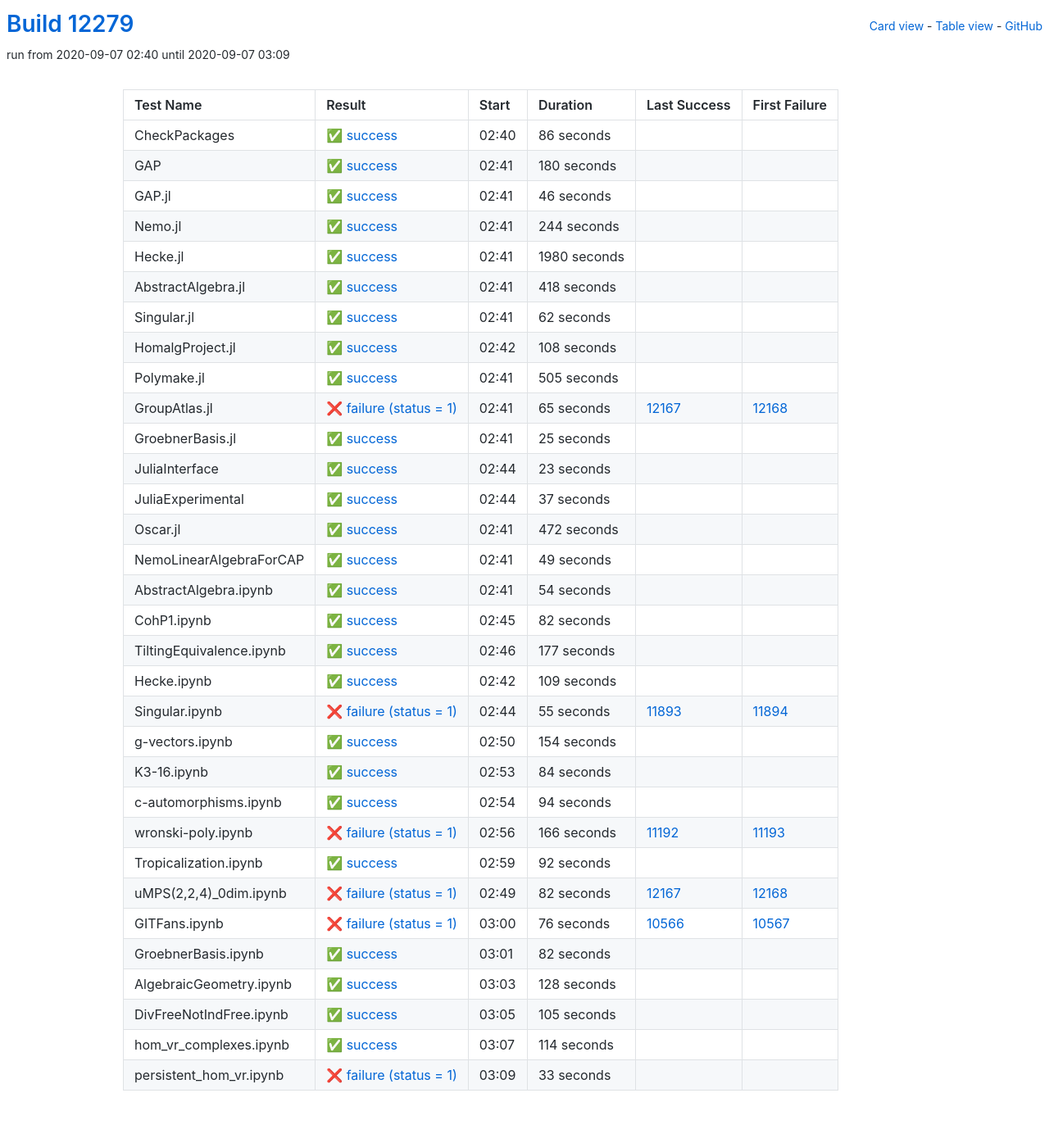
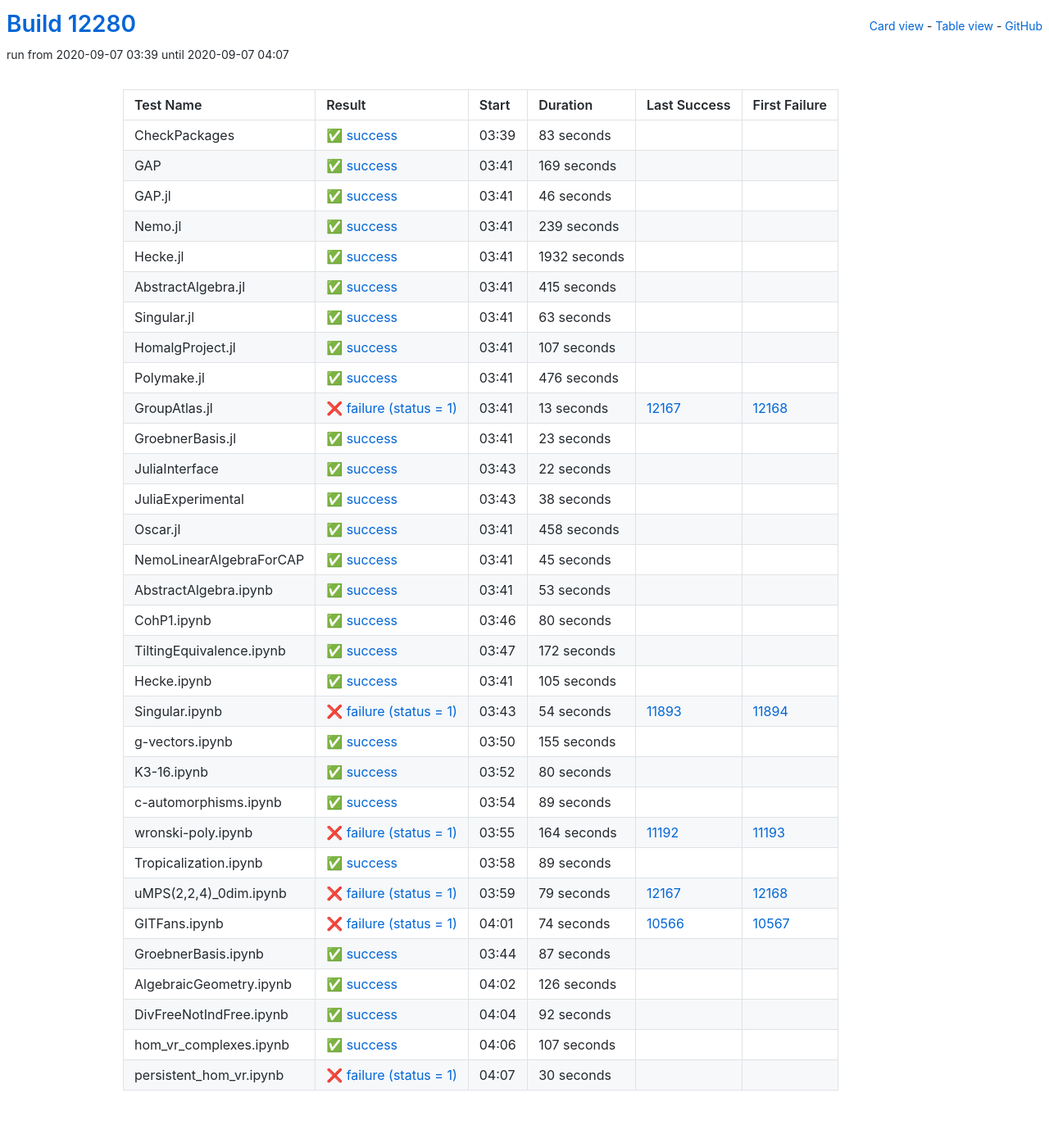
Before and after one commit to oscar-system/oscar-ci-status, a Jekyll site: the page built from table.html, in a window 1280 px wide. Shown: the whole page at 82% size. Built offline with Jekyll 4.4.1, drawn with Linux system fonts in a browser that asks for light colours.

Commit message:
Build #12280

```diff
--- a/_data/ci.yml
+++ b/_data/ci.yml
@@ -1,6 +1,6 @@
 ---
-build: 12279
-build_url: https://oscarci.mathematik.uni-kl.de/job/oscar/12279/
+build: 12280
+build_url: https://oscarci.mathematik.uni-kl.de/job/oscar/12280/
 job: oscar
 organization: oscar-system
 repo: oscar-ci-status
@@ -8,32 +8,32 @@
 tests:
 - name: CheckPackages
   id: checkpackages
-  log: https://oscarci.mathematik.uni-kl.de/job/oscar/12279/artifact/logs/build-12279/CheckPackages.log
-  start: 2020-09-07 02:40
+  log: https://oscarci.mathematik.uni-kl.de/job/oscar/12280/artifact/logs/build-12280/CheckPackages.log
+  start: 2020-09-07 03:39
   success: true
   exitcode: 0
   status: success
-  duration: 86
+  duration: 83
   last_success: false
   last_success_url:
   first_failure: false
   first_failure_url:
 - name: GAP
   id: gap
-  log: https://oscarci.mathematik.uni-kl.de/job/oscar/12279/artifact/logs/build-12279/GAP.log
-  start: 2020-09-07 02:41
+  log: https://oscarci.mathematik.uni-kl.de/job/oscar/12280/artifact/logs/build-12280/GAP.log
+  start: 2020-09-07 03:41
   success: true
   exitcode: 0
   status: success
-  duration: 180
+  duration: 169
   last_success: false
   last_success_url:
   first_failure: false
   first_failure_url:
 - name: GAP.jl
   id: gap-jl
-  log: https://oscarci.mathematik.uni-kl.de/job/oscar/12279/artifact/logs/build-12279/GAP.jl.log
-  start: 2020-09-07 02:41
+  log: https://oscarci.mathematik.uni-kl.de/job/oscar/12280/artifact/logs/build-12280/GAP.jl.log
+  start: 2020-09-07 03:41
   success: true
   exitcode: 0
   status: success
@@ -44,104 +44,92 @@
   first_failure_url:
 - name: Nemo.jl
   id: nemo-jl
-  log: https://oscarci.mathematik.uni-kl.de/job/oscar/12279/artifact/logs/build-12279/Nemo.jl.log
-  start: 2020-09-07 02:41
+  log: https://oscarci.mathematik.uni-kl.de/job/oscar/12280/artifact/logs/build-12280/Nemo.jl.log
+  start: 2020-09-07 03:41
   success: true
   exitcode: 0
   status: success
-  duration: 244
+  duration: 239
   last_success: false
   last_success_url:
   first_failure: false
   first_failure_url:
 - name: Hecke.jl
   id: hecke-jl
-  log: https://oscarci.mathematik.uni-kl.de/job/oscar/12279/artifact/logs/build-12279/Hecke.jl.log
-  start: 2020-09-07 02:41
+  log: https://oscarci.mathematik.uni-kl.de/job/oscar/12280/artifact/logs/build-12280/Hecke.jl.log
+  start: 2020-09-07 03:41
   success: true
   exitcode: 0
   status: success
-  duration: 1980
+  duration: 1932
   last_success: false
   last_success_url:
   first_failure: false
   first_failure_url:
 - name: AbstractAlgebra.jl
   id: abstractalgebra-jl
-  log: https://oscarci.mathematik.uni-kl.de/job/oscar/12279/artifact/logs/build-12279/AbstractAlgebra.jl.log
-  start: 2020-09-07 02:41
+  log: https://oscarci.mathematik.uni-kl.de/job/oscar/12280/artifact/logs/build-12280/AbstractAlgebra.jl.log
+  start: 2020-09-07 03:41
   success: true
   exitcode: 0
   status: success
-  duration: 418
+  duration: 415
   last_success: false
   last_success_url:
   first_failure: false
   first_failure_url:
 - name: Singular.jl
   id: singular-jl
-  log: https://oscarci.mathematik.uni-kl.de/job/oscar/12279/artifact/logs/build-12279/Singular.jl.log
-  start: 2020-09-07 02:41
+  log: https://oscarci.mathematik.uni-kl.de/job/oscar/12280/artifact/logs/build-12280/Singular.jl.log
+  start: 2020-09-07 03:41
   success: true
   exitcode: 0
   status: success
-  duration: 62
+  duration: 63
   last_success: false
   last_success_url:
   first_failure: false
   first_failure_url:
 - name: HomalgProject.jl
   id: homalgproject-jl
-  log: https://oscarci.mathematik.uni-kl.de/job/oscar/12279/artifact/logs/build-12279/HomalgProject.jl.log
-  start: 2020-09-07 02:42
+  log: https://oscarci.mathematik.uni-kl.de/job/oscar/12280/artifact/logs/build-12280/HomalgProject.jl.log
+  start: 2020-09-07 03:41
   success: true
   exitcode: 0
   status: success
-  duration: 108
+  duration: 107
   last_success: false
   last_success_url:
   first_failure: false
   first_failure_url:
 - name: Polymake.jl
   id: polymake-jl
-  log: https://oscarci.mathematik.uni-kl.de/job/oscar/12279/artifact/logs/build-12279/Polymake.jl.log
-  start: 2020-09-07 02:41
+  log: https://oscarci.mathematik.uni-kl.de/job/oscar/12280/artifact/logs/build-12280/Polymake.jl.log
+  start: 2020-09-07 03:41
   success: true
   exitcode: 0
   status: success
-  duration: 505
+  duration: 476
   last_success: false
   last_success_url:
   first_failure: false
   first_failure_url:
 - name: GroupAtlas.jl
   id: groupatlas-jl
-  log: https://oscarci.mathematik.uni-kl.de/job/oscar/12279/artifact/logs/build-12279/GroupAtlas.jl.log
-  start: 2020-09-07 02:41
+  log: https://oscarci.mathematik.uni-kl.de/job/oscar/12280/artifact/logs/build-12280/GroupAtlas.jl.log
+  start: 2020-09-07 03:41
   success: false
   exitcode: 1
   status: failure
-  duration: 65
+  duration: 13
   last_success: 12167
   last_success_url: https://oscarci.mathematik.uni-kl.de/job/oscar/12167/
   first_failure: 12168
   first_failure_url: https://oscarci.mathematik.uni-kl.de/job/oscar/12168/
 - name: GroebnerBasis.jl
   id: groebnerbasis-jl
-  log: https://oscarci.mathematik.uni-kl.de/job/oscar/12279/artifact/logs/build-12279/GroebnerBasis.jl.log
-  start: 2020-09-07 02:41
-  success: true
-  exitcode: 0
-  status: success
-  duration: 25
-  last_success: false
-  last_success_url:
-  first_failure: false
-  first_failure_url:
-- name: JuliaInterface
-  id: juliainterface
-  log: https://oscarci.mathematik.uni-kl.de/job/oscar/12279/artifact/logs/build-12279/JuliaInterface.log
-  start: 2020-09-07 02:44
+  log: https://oscarci.mathematik.uni-kl.de/job/oscar/12280/artifact/logs/build-12280/GroebnerBasis.jl.log
+  start: 2020-09-07 03:41
   success: true
   exitcode: 0
   status: success
@@ -150,154 +138,226 @@
   last_success_url:
   first_failure: false
   first_failure_url:
-- name: JuliaExperimental
-  id: juliaexperimental
-  log: https://oscarci.mathematik.uni-kl.de/job/oscar/12279/artifact/logs/build-12279/JuliaExperimental.log
-  start: 2020-09-07 02:44
+- name: JuliaInterface
+  id: juliainterface
+  log: https://oscarci.mathematik.uni-kl.de/job/oscar/12280/artifact/logs/build-12280/JuliaInterface.log
+  start: 2020-09-07 03:43
   success: true
   exitcode: 0
   status: success
-  duration: 37
+  duration: 22
+  last_success: false
+  last_success_url:
+  first_failure: false
+  first_failure_url:
+- name: JuliaExperimental
+  id: juliaexperimental
+  log: https://oscarci.mathematik.uni-kl.de/job/oscar/12280/artifact/logs/build-12280/JuliaExperimental.log
+  start: 2020-09-07 03:43
+  success: true
+  exitcode: 0
+  status: success
+  duration: 38
   last_success: false
   last_success_url:
   first_failure: false
   first_failure_url:
 - name: Oscar.jl
   id: oscar-jl
-  log: https://oscarci.mathematik.uni-kl.de/job/oscar/12279/artifact/logs/build-12279/Oscar.jl.log
-  start: 2020-09-07 02:41
+  log: https://oscarci.mathematik.uni-kl.de/job/oscar/12280/artifact/logs/build-12280/Oscar.jl.log
+  start: 2020-09-07 03:41
   success: true
   exitcode: 0
   status: success
-  duration: 472
+  duration: 458
   last_success: false
   last_success_url:
   first_failure: false
   first_failure_url:
 - name: NemoLinearAlgebraForCAP
   id: nemolinearalgebraforcap
-  log: https://oscarci.mathematik.uni-kl.de/job/oscar/12279/artifact/logs/build-12279/NemoLinearAlgebraForCAP.log
-  start: 2020-09-07 02:41
+  log: https://oscarci.mathematik.uni-kl.de/job/oscar/12280/artifact/logs/build-12280/NemoLinearAlgebraForCAP.log
+  start: 2020-09-07 03:41
   success: true
   exitcode: 0
   status: success
-  duration: 49
+  duration: 45
   last_success: false
   last_success_url:
   first_failure: false
   first_failure_url:
 - name: AbstractAlgebra.ipynb
   id: abstractalgebra-ipynb
-  log: https://oscarci.mathematik.uni-kl.de/job/oscar/12279/artifact/logs/build-12279/AbstractAlgebra.ipynb.log
-  start: 2020-09-07 02:41
+  log: https://oscarci.mathematik.uni-kl.de/job/oscar/12280/artifact/logs/build-12280/AbstractAlgebra.ipynb.log
+  start: 2020-09-07 03:41
   success: true
   exitcode: 0
   status: success
-  duration: 54
+  duration: 53
   last_success: false
   last_success_url:
   first_failure: false
   first_failure_url:
 - name: CohP1.ipynb
   id: cohp1-ipynb
-  log: https://oscarci.mathematik.uni-kl.de/job/oscar/12279/artifact/logs/build-12279/CohP1.ipynb.log
-  start: 2020-09-07 02:45
+  log: https://oscarci.mathematik.uni-kl.de/job/oscar/12280/artifact/logs/build-12280/CohP1.ipynb.log
+  start: 2020-09-07 03:46
   success: true
   exitcode: 0
   status: success
-  duration: 82
+  duration: 80
   last_success: false
   last_success_url:
   first_failure: false
   first_failure_url:
 - name: TiltingEquivalence.ipynb
   id: tiltingequivalence-ipynb
-  log: https://oscarci.mathematik.uni-kl.de/job/oscar/12279/artifact/logs/build-12279/TiltingEquivalence.ipynb.log
-  start: 2020-09-07 02:46
+  log: https://oscarci.mathematik.uni-kl.de/job/oscar/12280/artifact/logs/build-12280/TiltingEquivalence.ipynb.log
+  start: 2020-09-07 03:47
   success: true
   exitcode: 0
   status: success
-  duration: 177
+  duration: 172
   last_success: false
   last_success_url:
   first_failure: false
   first_failure_url:
 - name: Hecke.ipynb
   id: hecke-ipynb
-  log: https://oscarci.mathematik.uni-kl.de/job/oscar/12279/artifact/logs/build-12279/Hecke.ipynb.log
-  start: 2020-09-07 02:42
+  log: https://oscarci.mathematik.uni-kl.de/job/oscar/12280/artifact/logs/build-12280/Hecke.ipynb.log
+  start: 2020-09-07 03:41
   success: true
   exitcode: 0
   status: success
-  duration: 109
+  duration: 105
   last_success: false
   last_success_url:
   first_failure: false
   first_failure_url:
 - name: Singular.ipynb
   id: singular-ipynb
-  log: https://oscarci.mathematik.uni-kl.de/job/oscar/12279/artifact/logs/build-12279/Singular.ipynb.log
-  start: 2020-09-07 02:44
+  log: https://oscarci.mathematik.uni-kl.de/job/oscar/12280/artifact/logs/build-12280/Singular.ipynb.log
+  start: 2020-09-07 03:43
   success: false
   exitcode: 1
   status: failure
-  duration: 55
+  duration: 54
   last_success: 11893
   last_success_url: https://oscarci.mathematik.uni-kl.de/job/oscar/11893/
   first_failure: 11894
   first_failure_url: https://oscarci.mathematik.uni-kl.de/job/oscar/11894/
 - name: g-vectors.ipynb
   id: g-vectors-ipynb
-  log: https://oscarci.mathematik.uni-kl.de/job/oscar/12279/artifact/logs/build-12279/g-vectors.ipynb.log
-  start: 2020-09-07 02:50
+  log: https://oscarci.mathematik.uni-kl.de/job/oscar/12280/artifact/logs/build-12280/g-vectors.ipynb.log
+  start: 2020-09-07 03:50
   success: true
   exitcode: 0
   status: success
-  duration: 154
+  duration: 155
   last_success: false
   last_success_url:
   first_failure: false
   first_failure_url:
 - name: K3-16.ipynb
   id: k3-16-ipynb
-  log: https://oscarci.mathematik.uni-kl.de/job/oscar/12279/artifact/logs/build-12279/K3-16.ipynb.log
-  start: 2020-09-07 02:53
+  log: https://oscarci.mathematik.uni-kl.de/job/oscar/12280/artifact/logs/build-12280/K3-16.ipynb.log
+  start: 2020-09-07 03:52
   success: true
   exitcode: 0
   status: success
-  duration: 84
+  duration: 80
   last_success: false
   last_success_url:
   first_failure: false
   first_failure_url:
 - name: c-automorphisms.ipynb
   id: c-automorphisms-ipynb
-  log: https://oscarci.mathematik.uni-kl.de/job/oscar/12279/artifact/logs/build-12279/c-automorphisms.ipynb.log
-  start: 2020-09-07 02:54
+  log: https://oscarci.mathematik.uni-kl.de/job/oscar/12280/artifact/logs/build-12280/c-automorphisms.ipynb.log
+  start: 2020-09-07 03:54
   success: true
   exitcode: 0
   status: success
-  duration: 94
+  duration: 89
   last_success: false
   last_success_url:
   first_failure: false
   first_failure_url:
 - name: wronski-poly.ipynb
   id: wronski-poly-ipynb
-  log: https://oscarci.mathematik.uni-kl.de/job/oscar/12279/artifact/logs/build-12279/wronski-poly.ipynb.log
-  start: 2020-09-07 02:56
+  log: https://oscarci.mathematik.uni-kl.de/job/oscar/12280/artifact/logs/build-12280/wronski-poly.ipynb.log
+  start: 2020-09-07 03:55
   success: false
   exitcode: 1
   status: failure
-  duration: 166
+  duration: 164
   last_success: 11192
   last_success_url: https://oscarci.mathematik.uni-kl.de/job/oscar/11192/
   first_failure: 11193
   first_failure_url: https://oscarci.mathematik.uni-kl.de/job/oscar/11193/
 - name: Tropicalization.ipynb
   id: tropicalization-ipynb
-  log: https://oscarci.mathematik.uni-kl.de/job/oscar/12279/artifact/logs/build-12279/Tropicalization.ipynb.log
-  start: 2020-09-07 02:59
+  log: https://oscarci.mathematik.uni-kl.de/job/oscar/12280/artifact/logs/build-12280/Tropicalization.ipynb.log
+  start: 2020-09-07 03:58
+  success: true
+  exitcode: 0
+  status: success
+  duration: 89
+  last_success: false
+  last_success_url:
+  first_failure: false
+  first_failure_url:
+- name: uMPS(2,2,4)_0dim.ipynb
+  id: umps-2-2-4-0dim-ipynb
+  log: https://oscarci.mathematik.uni-kl.de/job/oscar/12280/artifact/logs/build-12280/uMPS-2-2-4-_0dim.ipynb.log
+  start: 2020-09-07 03:59
+  success: false
+  exitcode: 1
+  status: failure
+  duration: 79
+  last_success: 12167
+  last_success_url: https://oscarci.mathematik.uni-kl.de/job/oscar/12167/
+  first_failure: 12168
+  first_failure_url: https://oscarci.mathematik.uni-kl.de/job/oscar/12168/
+- name: GITFans.ipynb
+  id: gitfans-ipynb
+  log: https://oscarci.mathematik.uni-kl.de/job/oscar/12280/artifact/logs/build-12280/GITFans.ipynb.log
+  start: 2020-09-07 04:01
+  success: false
+  exitcode: 1
+  status: failure
+  duration: 74
+  last_success: 10566
+  last_success_url: https://oscarci.mathematik.uni-kl.de/job/oscar/10566/
+  first_failure: 10567
+  first_failure_url: https://oscarci.mathematik.uni-kl.de/job/oscar/10567/
+- name: GroebnerBasis.ipynb
+  id: groebnerbasis-ipynb
+  log: https://oscarci.mathematik.uni-kl.de/job/oscar/12280/artifact/logs/build-12280/GroebnerBasis.ipynb.log
+  start: 2020-09-07 03:44
+  success: true
+  exitcode: 0
+  status: success
+  duration: 87
+  last_success: false
+  last_success_url:
+  first_failure: false
+  first_failure_url:
+- name: AlgebraicGeometry.ipynb
+  id: algebraicgeometry-ipynb
+  log: https://oscarci.mathematik.uni-kl.de/job/oscar/12280/artifact/logs/build-12280/AlgebraicGeometry.ipynb.log
+  start: 2020-09-07 04:02
+  success: true
+  exitcode: 0
+  status: success
+  duration: 126
+  last_success: false
+  last_success_url:
+  first_failure: false
+  first_failure_url:
+- name: DivFreeNotIndFree.ipynb
+  id: divfreenotindfree-ipynb
+  log: https://oscarci.mathematik.uni-kl.de/job/oscar/12280/artifact/logs/build-12280/DivFreeNotIndFree.ipynb.log
+  start: 2020-09-07 04:04
   success: true
   exitcode: 0
   status: success
@@ -306,86 +366,26 @@
   last_success_url:
   first_failure: false
   first_failure_url:
-- name: uMPS(2,2,4)_0dim.ipynb
-  id: umps-2-2-4-0dim-ipynb
-  log: https://oscarci.mathematik.uni-kl.de/job/oscar/12279/artifact/logs/build-12279/uMPS-2-2-4-_0dim.ipynb.log
-  start: 2020-09-07 02:49
-  success: false
-  exitcode: 1
-  status: failure
-  duration: 82
-  last_success: 12167
-  last_success_url: https://oscarci.mathematik.uni-kl.de/job/oscar/12167/
-  first_failure: 12168
-  first_failure_url: https://oscarci.mathematik.uni-kl.de/job/oscar/12168/
-- name: GITFans.ipynb
-  id: gitfans-ipynb
-  log: https://oscarci.mathematik.uni-kl.de/job/oscar/12279/artifact/logs/build-12279/GITFans.ipynb.log
-  start: 2020-09-07 03:00
-  success: false
-  exitcode: 1
-  status: failure
-  duration: 76
-  last_success: 10566
-  last_success_url: https://oscarci.mathematik.uni-kl.de/job/oscar/10566/
-  first_failure: 10567
-  first_failure_url: https://oscarci.mathematik.uni-kl.de/job/oscar/10567/
-- name: GroebnerBasis.ipynb
-  id: groebnerbasis-ipynb
-  log: https://oscarci.mathematik.uni-kl.de/job/oscar/12279/artifact/logs/build-12279/GroebnerBasis.ipynb.log
-  start: 2020-09-07 03:01
+- name: hom_vr_complexes.ipynb
+  id: hom-vr-complexes-ipynb
+  log: https://oscarci.mathematik.uni-kl.de/job/oscar/12280/artifact/logs/build-12280/hom_vr_complexes.ipynb.log
+  start: 2020-09-07 04:06
   success: true
   exitcode: 0
   status: success
-  duration: 82
-  last_success: false
-  last_success_url:
-  first_failure: false
-  first_failure_url:
-- name: AlgebraicGeometry.ipynb
-  id: algebraicgeometry-ipynb
-  log: https://oscarci.mathematik.uni-kl.de/job/oscar/12279/artifact/logs/build-12279/AlgebraicGeometry.ipynb.log
-  start: 2020-09-07 03:03
-  success: true
-  exitcode: 0
-  status: success
-  duration: 128
-  last_success: false
-  last_success_url:
-  first_failure: false
-  first_failure_url:
-- name: DivFreeNotIndFree.ipynb
-  id: divfreenotindfree-ipynb
-  log: https://oscarci.mathematik.uni-kl.de/job/oscar/12279/artifact/logs/build-12279/DivFreeNotIndFree.ipynb.log
-  start: 2020-09-07 03:05
-  success: true
-  exitcode: 0
-  status: success
-  duration: 105
-  last_success: false
-  last_success_url:
-  first_failure: false
-  first_failure_url:
-- name: hom_vr_complexes.ipynb
-  id: hom-vr-complexes-ipynb
-  log: https://oscarci.mathematik.uni-kl.de/job/oscar/12279/artifact/logs/build-12279/hom_vr_complexes.ipynb.log
-  start: 2020-09-07 03:07
-  success: true
-  exitcode: 0
-  status: success
-  duration: 114
+  duration: 107
   last_success: false
   last_success_url:
   first_failure: false
   first_failure_url:
 - name: persistent_hom_vr.ipynb
   id: persistent-hom-vr-ipynb
-  log: https://oscarci.mathematik.uni-kl.de/job/oscar/12279/artifact/logs/build-12279/persistent_hom_vr.ipynb.log
-  start: 2020-09-07 03:09
+  log: https://oscarci.mathematik.uni-kl.de/job/oscar/12280/artifact/logs/build-12280/persistent_hom_vr.ipynb.log
+  start: 2020-09-07 04:07
   success: false
   exitcode: 1
   status: failure
-  duration: 33
+  duration: 30
   last_success: false
   last_success_url:
   first_failure: false
```
Also changed, not shown: README.md.
